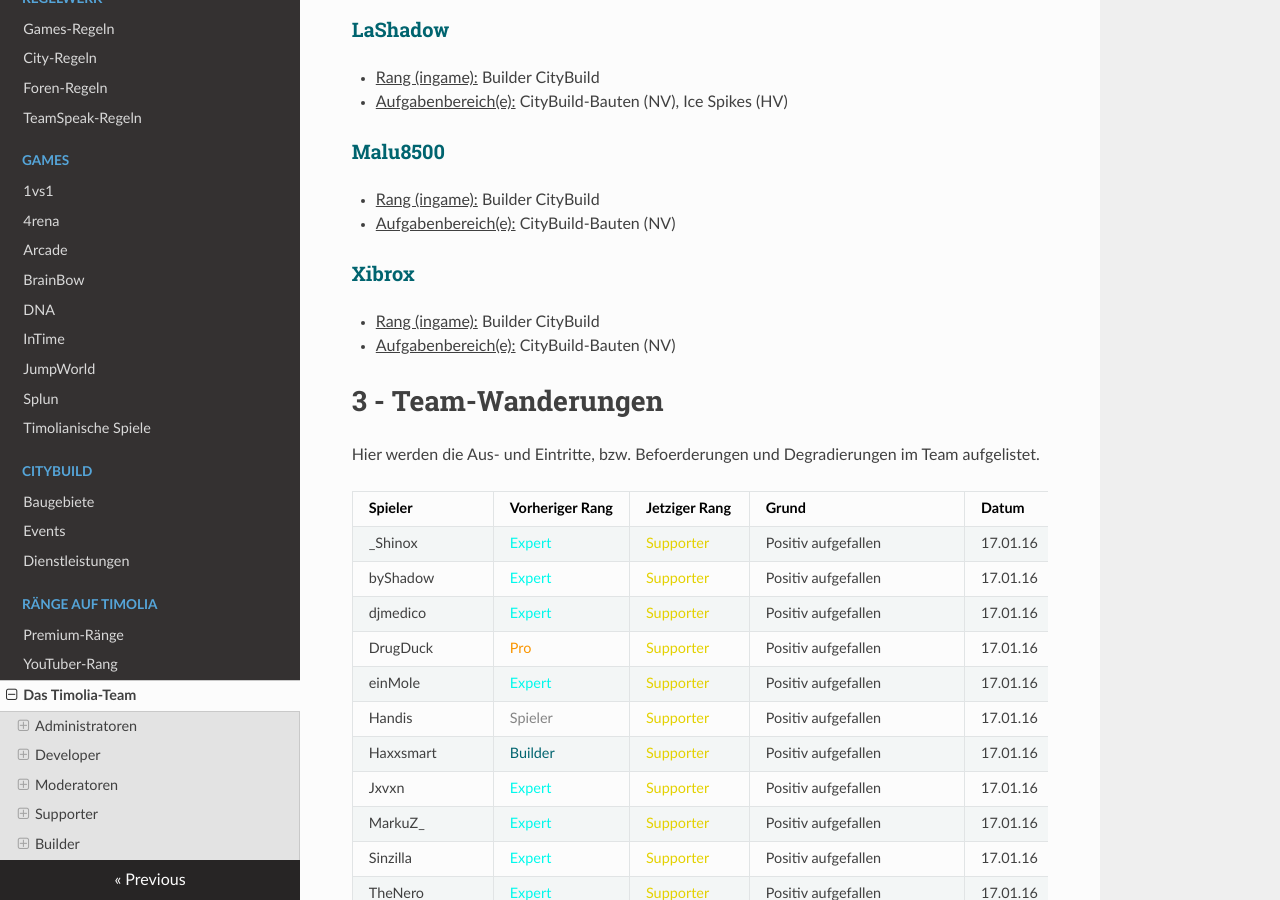
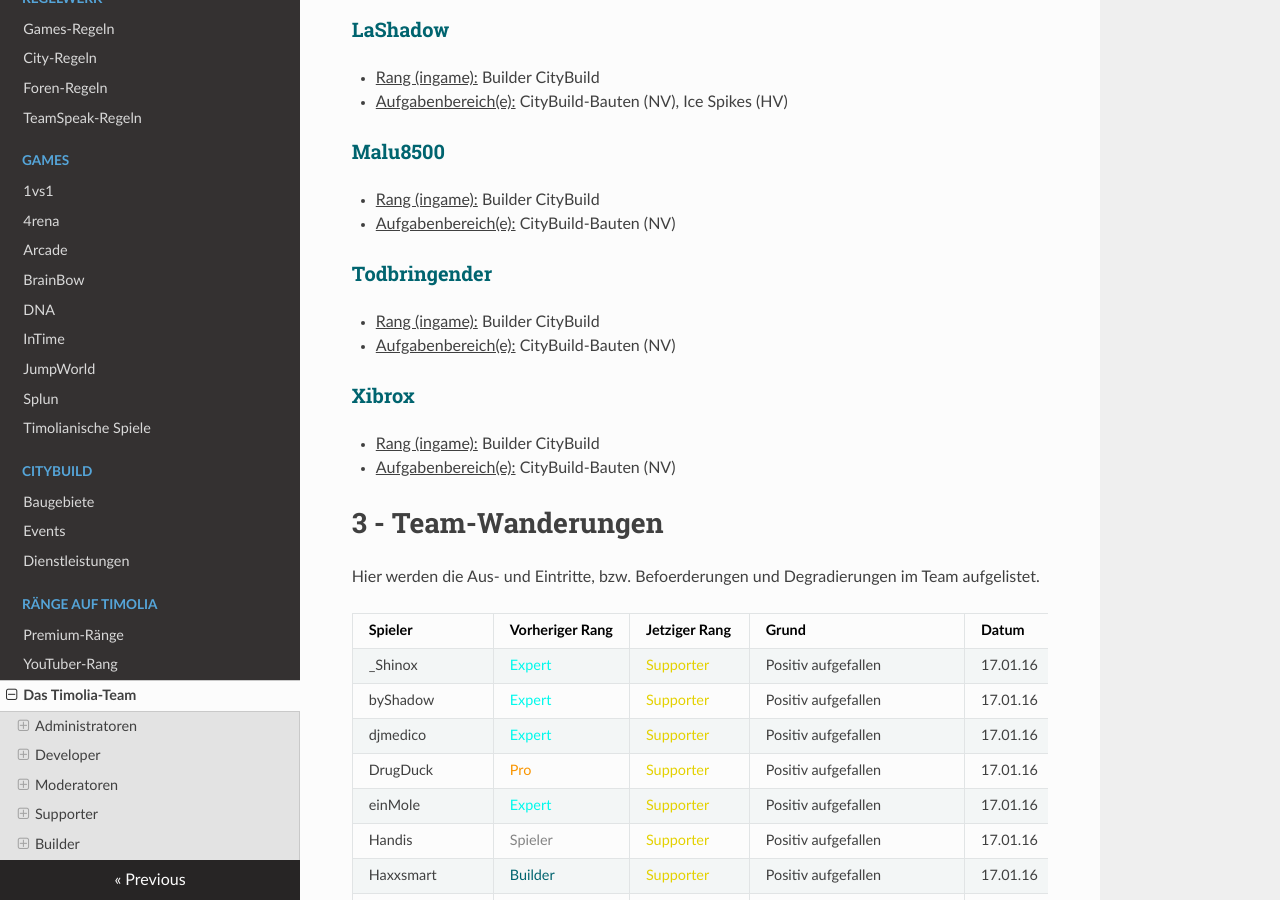
Before and after one commit to TimoliaDE/HowTo, an MkDocs documentation site: the page built from docs/ranks/team.md, in a window 1280 px wide and 900 px high, scrolled down 16017 px. Built offline with MkDocs 1.6.1, drawn with Linux system fonts in a browser that asks for light colours; nearby versions of some CDN libraries; old or Windows-style settings are respelled for this version of MkDocs.

Commit message:
Builder city

```diff
--- a/docs/ranks/team.md
+++ b/docs/ranks/team.md
@@ -512,6 +512,10 @@ Sie sind für die Arenen und Maps des Timolia-Netzwerkes verantwortlich und entw
 - <u>Rang (ingame):</u> Builder CityBuild
 - <u>Aufgabenbereich(e):</u> CityBuild-Bauten (NV)
 
+###<strong><span style="color:#00646F">Todbringender</span></strong>
+- <u>Rang (ingame):</u> Builder CityBuild
+- <u>Aufgabenbereich(e):</u> CityBuild-Bauten (NV)
+
 ###<strong><span style="color:#00646F">Xibrox</span></strong>
 - <u>Rang (ingame):</u> Builder CityBuild
 - <u>Aufgabenbereich(e):</u> CityBuild-Bauten (NV)
```
